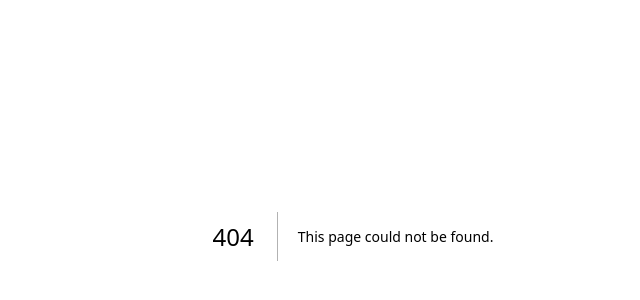
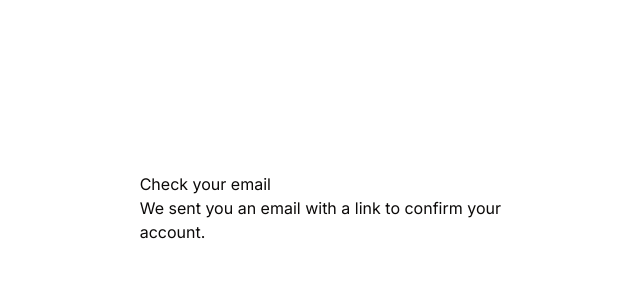
Before and after one commit to carsonmccue/project4, a Next.js app: page /login/check-your-email in a window 1280 px wide. Before the commit this address had no page. Shown: the part 164-464 px from the top of the page, without its empty margins (287-927 px from the left). Built offline with nearby package versions, Linux system fonts and the light colour scheme.

Commit message:
redirect on sign up

```diff
--- a/app/login/actions.ts
+++ b/app/login/actions.ts
@@ -29,7 +29,8 @@ export async function signup(prevState: any, formData: FormData) {
 		password: formData.get("password") as string,
 	};
 
-	const { error } = await supabase.auth.signUp(data);
+	const { data: authData, error } = await supabase.auth.signUp(data);
+	console.log(authData, error);
 
 	if (error) {
 		console.log(error.message);
--- /dev/null
+++ b/app/login/check-your-email/page.tsx
@@ -0,0 +1,10 @@
+export default function CheckYourEmailPage() {
+	return (
+		<div className="grid place-items-center h-screen">
+			<div className="w-1/3 h-32">
+				<h1>Check your email</h1>
+				<p>We sent you an email with a link to confirm your account.</p>
+			</div>
+		</div>
+	);
+}
```
Also changed, not shown: 1 other file (tests, documents, lock files or other folders).
